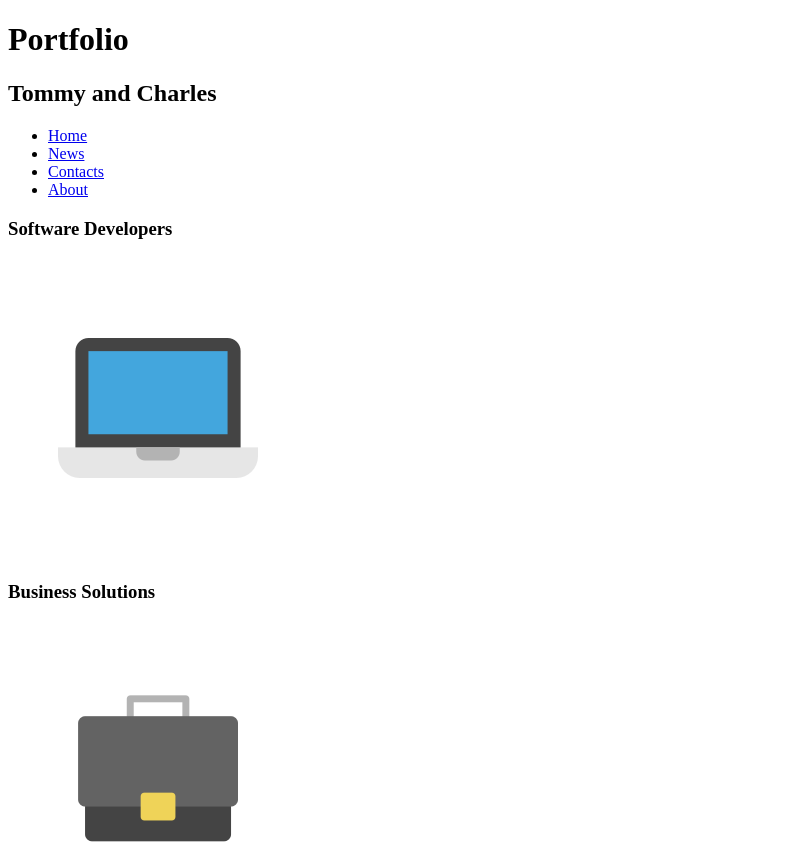
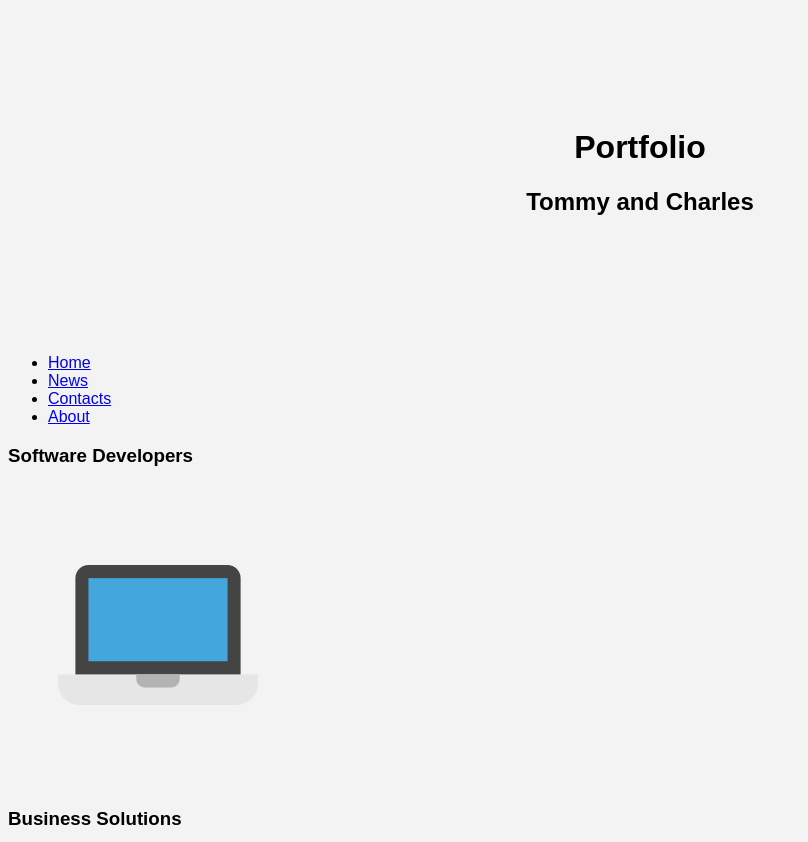
Before and after one commit to TommyM0ntana/tomcha, a plain HTML site: page index.html in a window 1280 px wide. Shown: the top 842 px of the page, without its empty margins (0-808 px from the left). Drawn offline with Linux system fonts and the light colour scheme; files that its build step writes are made by us from their sources.

Commit message:
first files css

```diff
--- a/style.css
+++ b/style.css
@@ -1,3 +1,15 @@
-body{
-
+body {
+    font-family: Arial, Helvetica, sans-serif;
+    background-color: #f3f3f3;
 }
+#welcome-section {
+    background-image:
+    background-size: center;
+    text-align: center;
+    max-width: 1500px;
+    }
+    header {
+        height: 130px;
+        padding: 100px 0;
+        text-align: center;
+    }
```
Also changed, not shown: index.html (+2 -1 lines).
